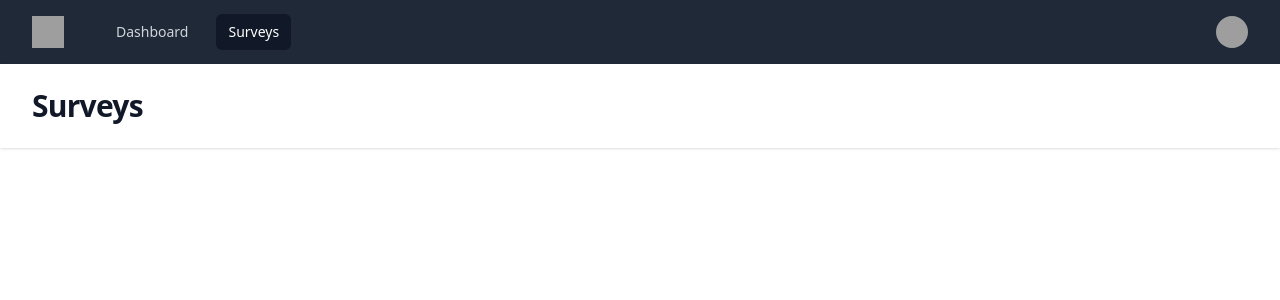
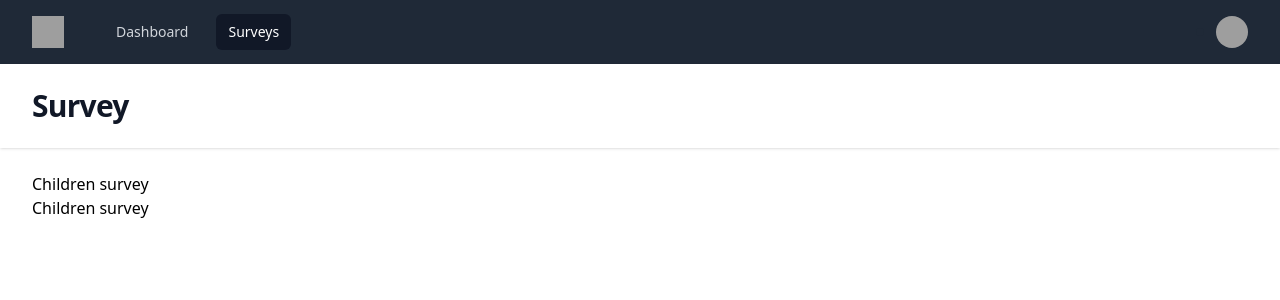
Before and after one commit to irvingzamora28/survey-genius, a React (Vite) app in the folder react/: page /surveys in a window 1280 px wide. Shown: the top 300 px of the page. Built offline with nearby package versions, Linux system fonts and the light colour scheme; grey boxes are pictures that could not be loaded.

Commit message:
Create page component to create a context provider for the Dashboard and Surveys component

```diff
--- a/react/src/components/DefaultLayout.tsx
+++ b/react/src/components/DefaultLayout.tsx
@@ -14,7 +14,7 @@
   { name: 'Surveys', to: '/surveys', current: false },
 ]
 
-function classNames(...classes) {
+function classNames(...classes: string[]) {
   return classes.filter(Boolean).join(' ')
 }
 
--- /dev/null
+++ b/react/src/components/Page.tsx
@@ -0,0 +1,27 @@
+import React from "react";
+
+interface Props {
+    title: string;
+    buttons?: string;
+    children: React.ReactNode[] | React.ReactNode;
+}
+
+const Page: React.FC<Props> = ({title, buttons = '', children}) => {
+    return (
+        <>
+            <header className="bg-white shadow">
+                <div className="flex justify-between items-center mx-auto max-w-7xl py-6 px-4 sm:px-6 lg:px-8">
+                    <h1 className="text-3xl font-bold tracking-tight text-gray-900"> {title} </h1>
+                    {buttons}
+                </div>
+            </header>
+            <main>
+                <div className="mx-auto max-w-7xl py-6 sm:px-6 lg:px-8">
+                    {children}
+                </div>
+            </main>
+        </>
+    );
+};
+
+export default Page;
--- a/react/src/views/Dashboard.tsx
+++ b/react/src/views/Dashboard.tsx
@@ -1,18 +1,14 @@
 import React from "react";
+import Page from "../components/Page";
 
 const Dashboard: React.FC<{}> = () => {
     return (
         <>
-            <header className="bg-white shadow">
-                <div className="mx-auto max-w-7xl py-6 px-4 sm:px-6 lg:px-8">
-                    <h1 className="text-3xl font-bold tracking-tight text-gray-900">
-                        Dashboard
-                    </h1>
-                </div>
-            </header>
-            <main>
-                <div className="mx-auto max-w-7xl py-6 sm:px-6 lg:px-8"></div>
-            </main>
+            <Page title="Dashboard">
+                Children
+                <br />
+                Children
+            </Page>
         </>
     );
 };
--- a/react/src/views/Surveys.tsx
+++ b/react/src/views/Surveys.tsx
@@ -1,18 +1,14 @@
 import React from "react";
+import Page from "../components/Page";
 
 const Surveys: React.FC<{}> = () => {
     return (
         <>
-            <header className="bg-white shadow">
-                <div className="mx-auto max-w-7xl py-6 px-4 sm:px-6 lg:px-8">
-                    <h1 className="text-3xl font-bold tracking-tight text-gray-900">
-                        Surveys
-                    </h1>
-                </div>
-            </header>
-            <main>
-                <div className="mx-auto max-w-7xl py-6 sm:px-6 lg:px-8"></div>
-            </main>
+            <Page title="Survey">
+                Children survey
+                <br />
+                Children survey
+            </Page>
         </>
     );
 };
```
